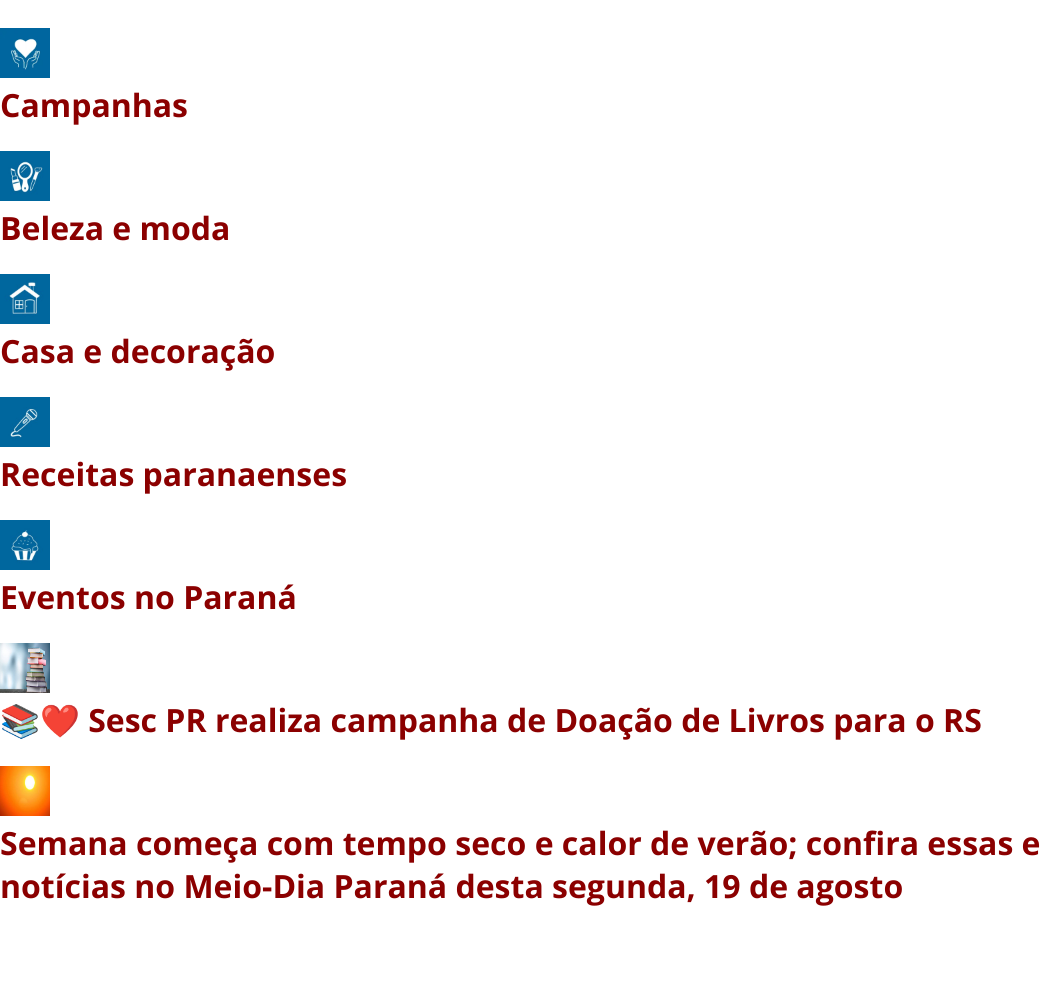
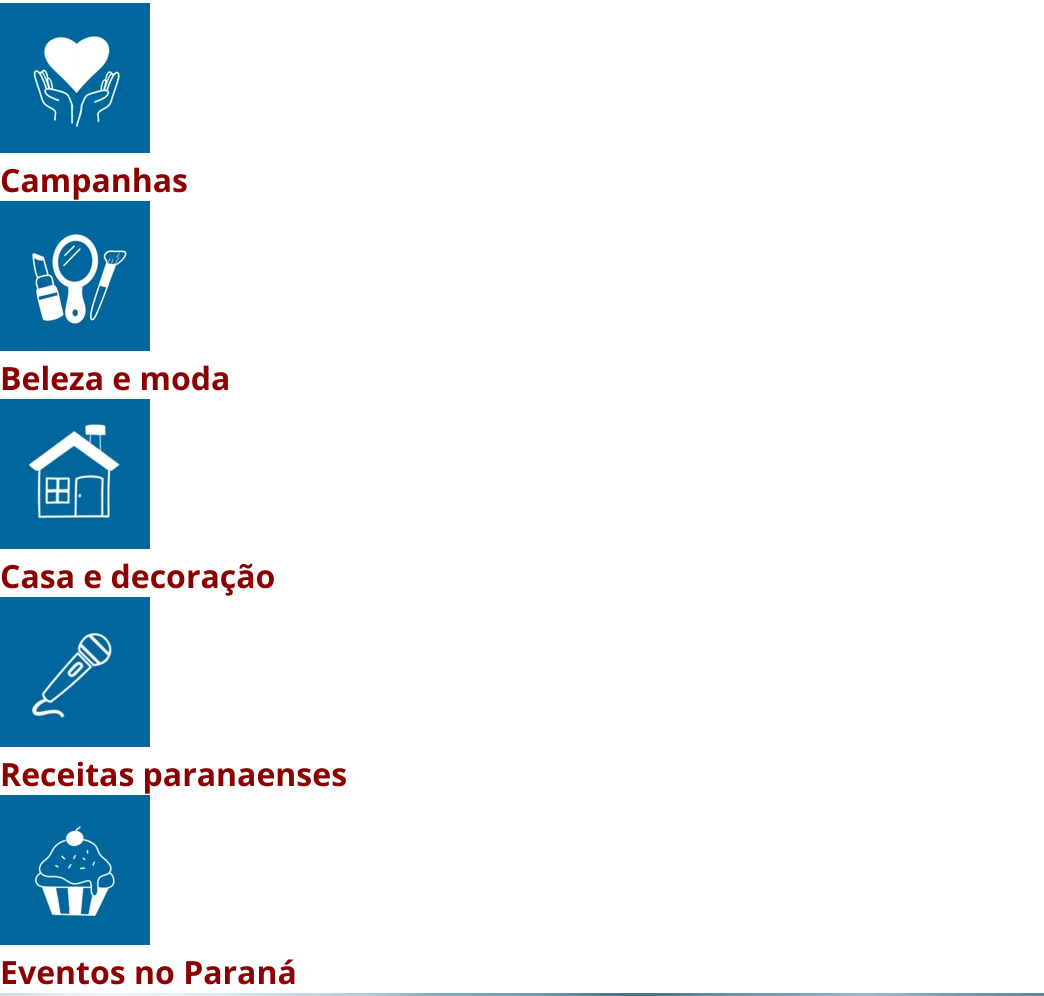
Before and after one commit to Nicolas7657/projeto-site-nicolas-front, a plain HTML site: page index.html in a window 1280 px wide. Shown: the part 577-1573 px from the top of the page, without its empty margins (0-1044 px from the left). Before the commit the page ends 1484 px from the top, so only its background shows below. Drawn offline with nearby package versions, Linux system fonts and the light colour scheme.

Commit message:
Add files via upload

```diff
--- a/index.html
+++ b/index.html
@@ -36,21 +36,21 @@
 				</div>
 			</header>
 		</div>
-		<img id="logo" src="img/nego.webp">
+		<img src="img/nego.webp">
 		<h1>Campanhas</h1>
-		<img id="logo" src="img/lg.jpeg">
+		<img src="img/lg.jpeg">
 		<h1>Beleza e moda</h1>
-	  <img id="logo" src="img/xp.jpeg">
+	  <img src="img/xp.jpeg">
 		<h1>Casa e decoração</h1>
-		<img id="logo" src="img/cv.jpeg">
+		<img src="img/cv.jpeg">
 		<h1>Receitas paranaenses</h1>
-		<img id="logo" src="img/lp.jpeg">
+		<img src="img/lp.jpeg">
 		<h1>Eventos no Paraná</h1>
 	</body>
-		<img id="logo" src="img/nc.jpeg">
+		<img src="img/nc.jpeg">
 			<h1>📚❤️ Sesc PR realiza campanha de Doação de Livros para o RS</h1>
 
-    <img id="logo" src="img/rt.jpg">
+    <img src="img/rt.jpg">
 			<h1>Semana começa com tempo seco e calor de verão; confira essas e outras notícias no Meio-Dia Paraná desta segunda, 19 de agosto</h1>
 
 	<!-- <script src="https://kit.fontawesome.com/595d04b7d2.js" crossorigin="anonymous"></script> -->
```
